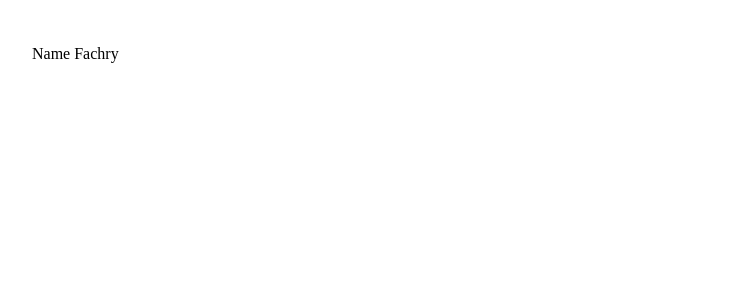
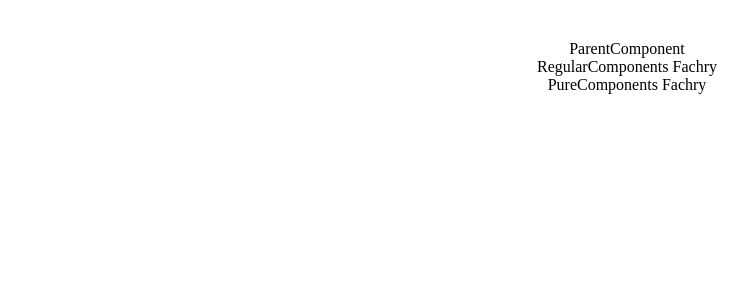
Before and after one commit to fachry99/reactjs, a React (Vite) app in the folder hello-world/: page / in a window 1280 px wide. Shown: the top 300 px of the page, without its empty margins (13-760 px from the left). Built offline with nearby package versions, Linux system fonts and the light colour scheme.

Commit message:
learn why use Pure component class is better

```diff
--- a/hello-world/src/App.jsx
+++ b/hello-world/src/App.jsx
@@ -1,11 +1,13 @@
 import "./App.css";
-import FragmentDemo from "./components/FragmentDemo";
-import Tables from "./components/Tables";
+// import FragmentDemo from "./components/FragmentDemo";
+// import Tables from "./components/Tables";
+import ParentComponent from "./components/ParentComponent";
 
 function App() {
   return (
     <div className="App">
-      <Tables />
+      <ParentComponent />
+      {/* <Tables /> */}
       {/* <FragmentDemo /> */}
     </div>
   );
--- a/hello-world/src/components/Colums.jsx
+++ b/hello-world/src/components/Colums.jsx
@@ -1,9 +1,9 @@
 function Colums() {
   return (
-    <div>
+    <>
       <td>Name</td>
       <td>Fachry</td>
-    </div>
+    </>
   );
 }
 
--- /dev/null
+++ b/hello-world/src/components/ParentComponent.jsx
@@ -0,0 +1,33 @@
+import { Component, PureComponent } from "react";
+import RegularComponents from "./RegularComponents";
+import PureComponents from "./PureComponents";
+
+class ParentComponent extends PureComponent {
+  constructor(props) {
+    super(props);
+
+    this.state = {
+      name: "Fachry",
+    };
+  }
+
+  componentDidMount() {
+    setInterval(() => {
+      this.setState({
+        name: "Fachry",
+      });
+    }, 2000);
+  }
+  render() {
+    console.log("Parent Component Render");
+    return (
+      <div>
+        ParentComponent
+        <RegularComponents name={this.state.name} />
+        <PureComponents name={this.state.name} />
+      </div>
+    );
+  }
+}
+
+export default ParentComponent;
--- /dev/null
+++ b/hello-world/src/components/PureComponents.jsx
@@ -0,0 +1,10 @@
+import { PureComponent } from "react";
+
+class PureComponents extends PureComponent {
+  render() {
+    console.log("Pure Component Render");
+    return <div>PureComponents {this.props.name}</div>;
+  }
+}
+
+export default PureComponents;
--- /dev/null
+++ b/hello-world/src/components/RegularComponents.jsx
@@ -0,0 +1,10 @@
+import { Component } from "react";
+
+class RegularComponents extends Component {
+  render() {
+    console.log("Regular Component Render");
+    return <div>RegularComponents {this.props.name}</div>;
+  }
+}
+
+export default RegularComponents;
```
